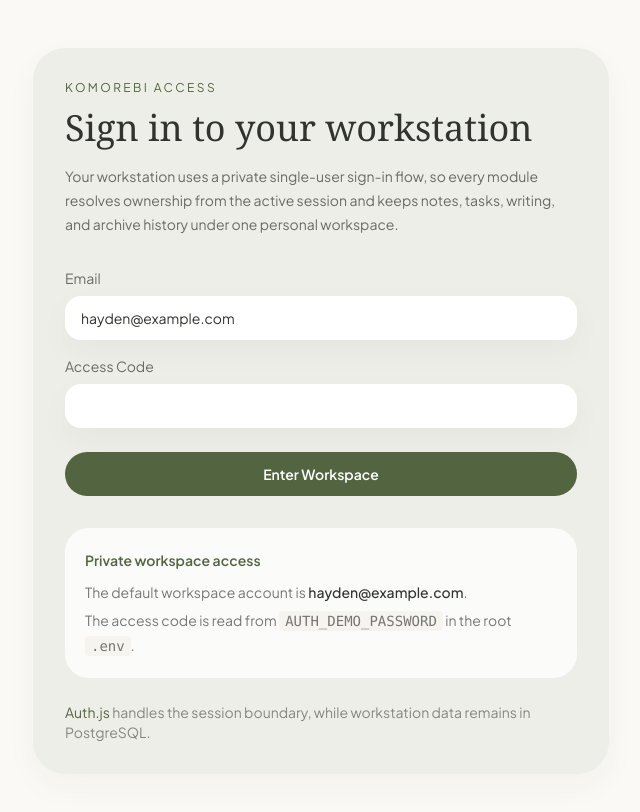
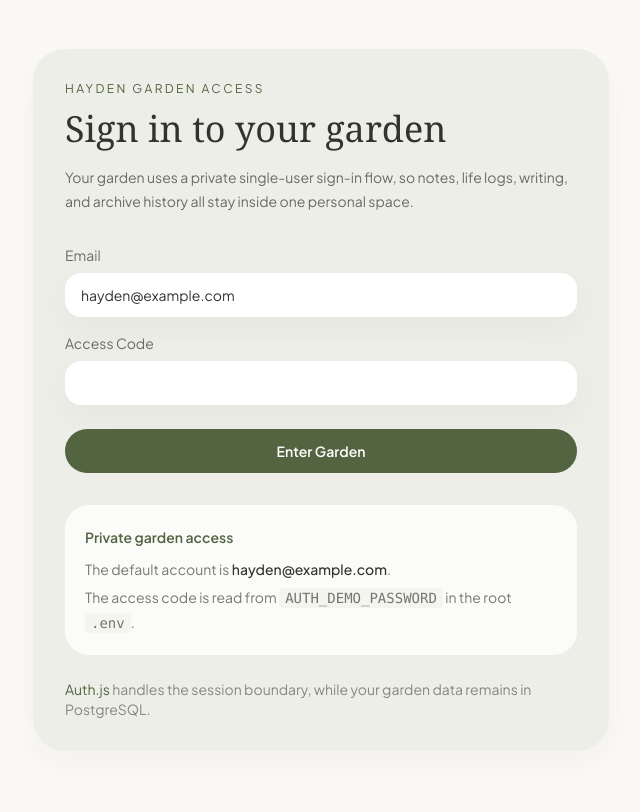
Before and after one commit to HaydenProMax/Web, a Next.js app in the folder apps/web/: page /sign-in in a window 1280 px wide. Shown: the top 812 px of the page, without its empty margins (319-959 px from the left). Built offline with nearby package versions, Linux system fonts and the light colour scheme; no server answers.

Commit message:
chore(v7.1): rename shell brand to Hayden Garden

```diff
--- a/apps/web/src/app/layout.tsx
+++ b/apps/web/src/app/layout.tsx
@@ -16,8 +16,8 @@
 });
 
 export const metadata: Metadata = {
-  title: "Komorebi Personal Workstation",
-  description: "A modular personal workstation for planning, knowledge, and writing."
+  title: "Hayden Garden",
+  description: "A personal garden for knowledge capture, life notes, and writing."
 };
 
 export default function RootLayout({
--- a/apps/web/src/app/sign-in/page.tsx
+++ b/apps/web/src/app/sign-in/page.tsx
@@ -24,10 +24,10 @@
   return (
     <main className="flex min-h-screen items-center justify-center bg-background px-6 py-12 text-foreground">
       <section className="w-full max-w-xl rounded-[2rem] bg-surface-container p-8 shadow-ambient">
-        <p className="text-xs uppercase tracking-[0.2em] text-primary">Komorebi Access</p>
-        <h1 className="mt-3 font-headline text-4xl text-foreground">Sign in to your workstation</h1>
+        <p className="text-xs uppercase tracking-[0.2em] text-primary">Hayden Garden Access</p>
+        <h1 className="mt-3 font-headline text-4xl text-foreground">Sign in to your garden</h1>
         <p className="mt-4 text-sm leading-6 text-foreground/70">
-          Your workstation uses a private single-user sign-in flow, so every module resolves ownership from the active session and keeps notes, tasks, writing, and archive history under one personal workspace.
+          Your garden uses a private single-user sign-in flow, so notes, life logs, writing, and archive history all stay inside one personal space.
         </p>
 
         {redirectedFromProtectedPage ? (
@@ -38,7 +38,7 @@
 
         {error ? (
           <div className="mt-6 rounded-[1.5rem] bg-white/80 px-5 py-4 text-sm text-rose-600 shadow-ambient">
-            The email or access code did not match this workstation.
+            The email or access code did not match this garden.
           </div>
         ) : null}
 
@@ -62,13 +62,13 @@
             />
           </label>
           <button type="submit" className="mt-2 rounded-full bg-primary px-5 py-3 text-sm font-semibold text-white">
-            Enter Workspace
+            Enter Garden
           </button>
         </form>
 
         <div className="mt-8 rounded-[1.5rem] bg-white/80 p-5 text-sm leading-6 text-foreground/65">
-          <p className="font-semibold text-primary">Private workspace access</p>
-          <p className="mt-2">The default workspace account is <span className="font-medium text-foreground">{defaultEmail}</span>.</p>
+          <p className="font-semibold text-primary">Private garden access</p>
+          <p className="mt-2">The default account is <span className="font-medium text-foreground">{defaultEmail}</span>.</p>
           <p className="mt-1">The access code is read from <code className="rounded bg-surface-container-low px-1.5 py-0.5">AUTH_DEMO_PASSWORD</code> in the root <code className="rounded bg-surface-container-low px-1.5 py-0.5">.env</code>.</p>
         </div>
 
@@ -76,7 +76,7 @@
           <Link href="https://authjs.dev" className="text-primary">
             Auth.js
           </Link>{" "}
-          handles the session boundary, while workstation data remains in PostgreSQL.
+          handles the session boundary, while your garden data remains in PostgreSQL.
         </div>
       </section>
     </main>
--- a/apps/web/src/components/shell/shell-layout.tsx
+++ b/apps/web/src/components/shell/shell-layout.tsx
@@ -17,16 +17,15 @@
     getSettingsSnapshot()
   ]);
 
+  const displayName = snapshot.preferences.displayName?.trim() || "Hayden";
+
   return (
     <div className="min-h-screen bg-background text-foreground">
       <div className="flex min-h-screen">
         <aside className="hidden w-72 shrink-0 flex-col bg-surface-container px-6 py-8 md:flex">
           <div className="mb-10 px-2">
-            <p className="font-headline text-2xl italic text-primary">Komorebi</p>
-            <p className="mt-2 text-xs uppercase tracking-[0.2em] text-foreground/60">
-              {snapshot.preferences.displayName || "Personal Workstation"}
-            </p>
-            <p className="mt-2 text-sm text-foreground/55">{snapshot.preferences.curatorTitle}</p>
+            <p className="font-headline text-[2rem] italic leading-none text-primary">Hayden Garden</p>
+            <p className="mt-4 font-headline text-2xl leading-none text-foreground">{displayName}</p>
           </div>
 
           <form action={signOutAction} className="mb-8 px-2">
@@ -56,7 +55,6 @@
               </Link>
             ))}
           </nav>
-
         </aside>
 
         <div className="flex min-w-0 flex-1 flex-col">
```
